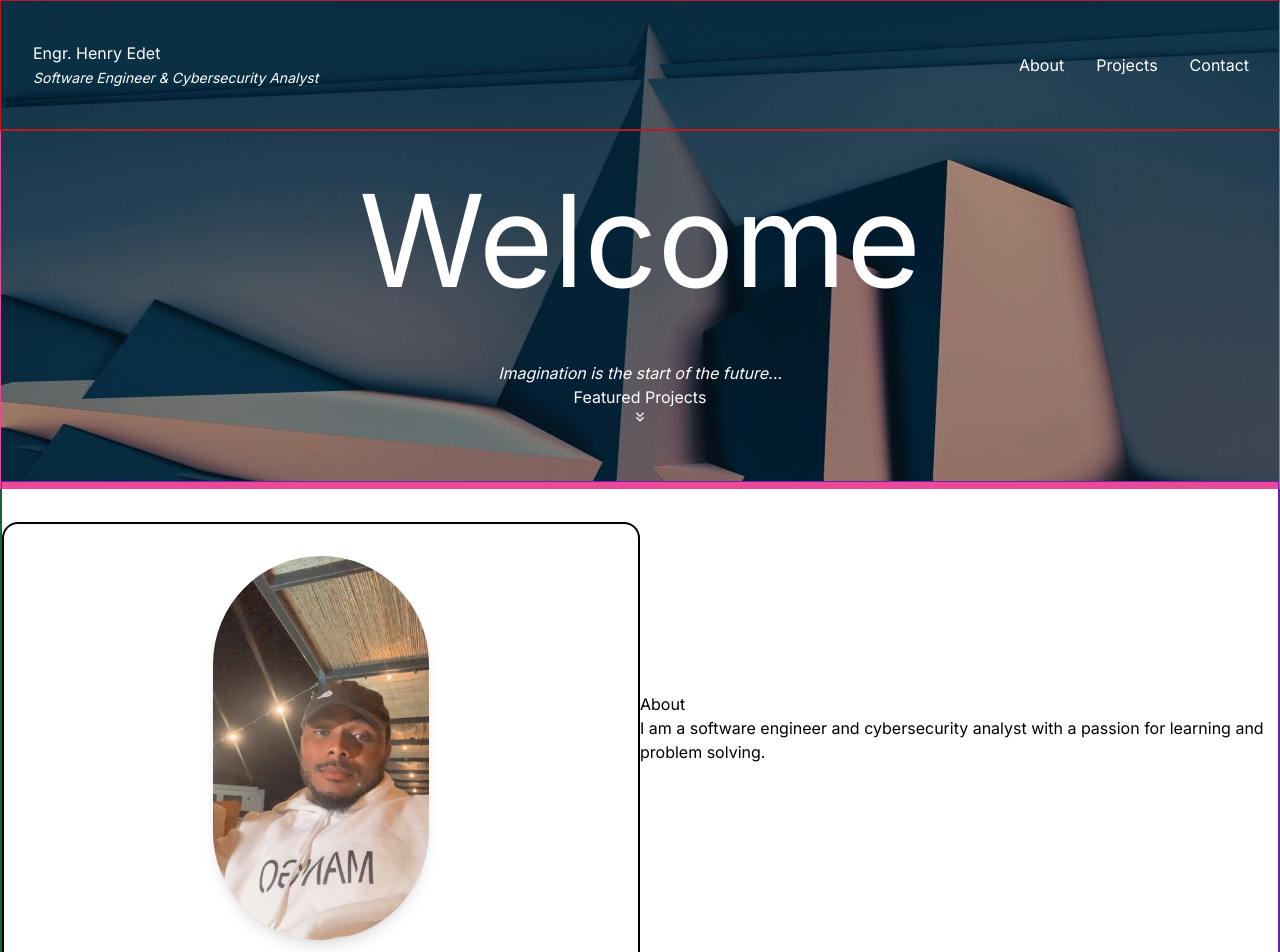
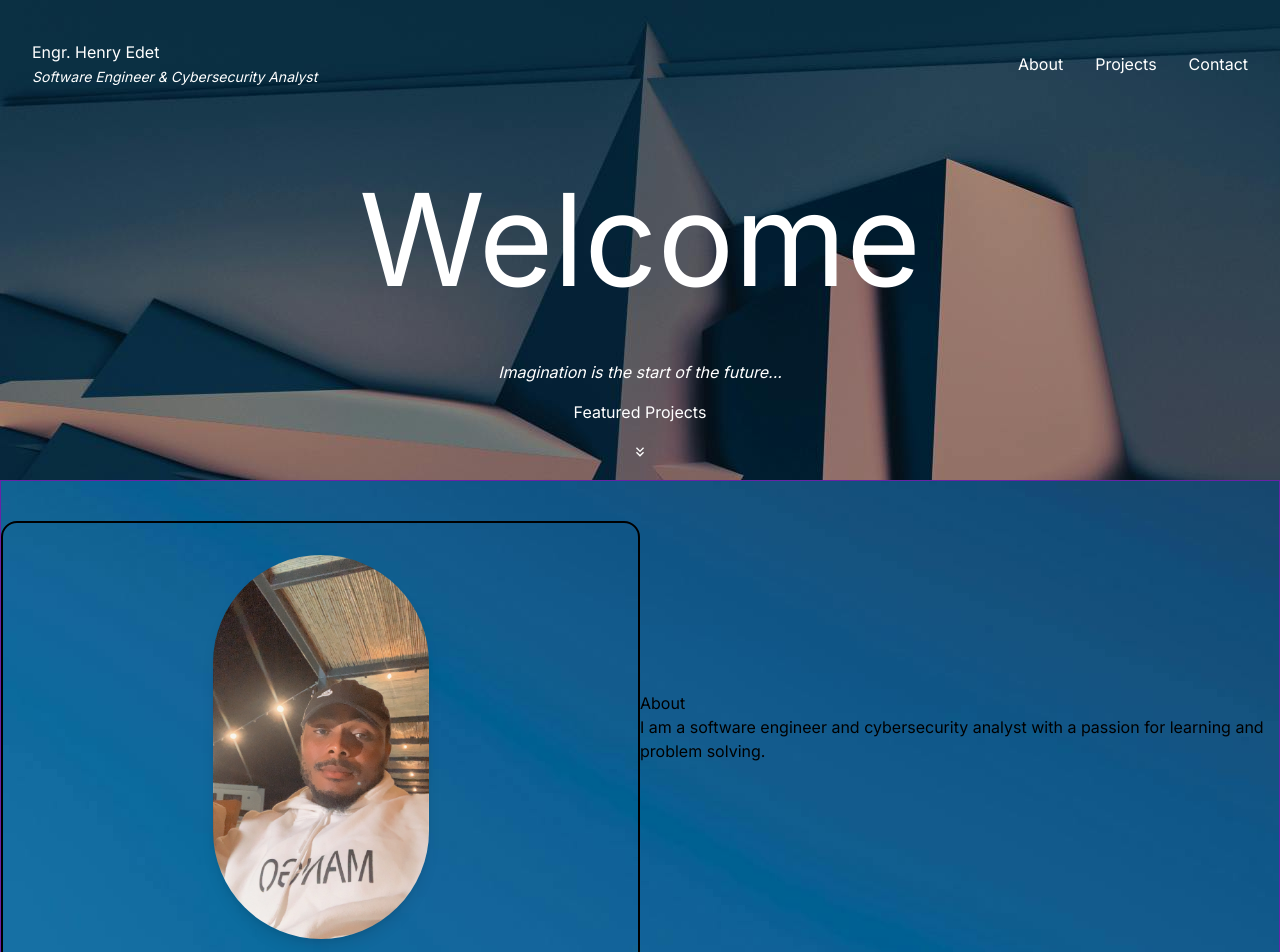
Before and after one commit to Henry-Edet/my-portfolio, a Next.js app: page / in a window 1280 px wide. Shown: the top 952 px of the page. Built offline with nearby package versions, Linux system fonts and the light colour scheme.

Commit message:
header section finished

```diff
--- a/app/page.js
+++ b/app/page.js
@@ -1,15 +1,49 @@
 import Section from "@/components/Section";
 import { MdKeyboardDoubleArrowDown } from "react-icons/md";
+import Header from "@/components/Header";
 
 export default function Home() {
   return (
-    <main className="border border-green-800">
-      <section
-        className="ring-8 ring-pink-500 h-[30rem] text-white"
+    <div>
+      <div
+        className="flex flex-col h-[30rem] text-white"
         style={{ backgroundImage: `url("profile2.jpg")` }}
       >
-        <header className=" ">
-          <div className="flex flex-row justify-between items-center w-screen h-[8rem] px-8 ring-2 ring-red-700">
+        <Header />
+
+        <div className="flex flex-col justify-around items-center mt-[9rem]">
+          <h1 className="text-[8rem]">Welcome</h1>
+          <br />
+          <p>
+            <em>Imagination is the start of the future...</em>
+          </p>
+
+          <div className="flex flex-col justify-between items-center gap-5 mt-4">
+            <h6>Featured Projects</h6>
+            <MdKeyboardDoubleArrowDown />
+          </div>
+        </div>
+      </div>
+
+      {/*  */}
+      <main className="">
+        <Section />
+        <Section />
+        <Section />
+        <Section />
+      </main>
+    </div>
+  );
+}
+
+{
+  /* <section
+  className="h-[30rem] text-white border-5 border-yellow-200"
+  style={{ backgroundImage: `url("profile2.jpg")` }}
+>
+  <div className="flex flex-col">
+    <header className="fixed top-0 w-full z-50 border-2 border-red-600">
+      <div className="flex flex-row justify-between items-center h-[8rem] px-8">
         <div>
           <h1>Engr. Henry Edet</h1>
           <h6>
@@ -25,22 +59,18 @@ export default function Home() {
         </nav>
       </div>
     </header>
-        <div className="flex flex-col justify-around items-center py-4">
+  </div>
+  <div className="flex flex-col justify-around items-center border-2 border-yellow-600">
     <h1 className="text-[8rem]">Welcome</h1>
     <br />
     <p>
       <em>Imagination is the start of the future...</em>
     </p>
 
+    <div className="flex flex-col justify-between items-center gap-5 mt-4">
       <h6>Featured Projects</h6>
       <MdKeyboardDoubleArrowDown />
     </div>
-      </section>
-
-      <Section />
-      <Section />
-      <Section />
-      <Section />
-    </main>
-  );
+  </div>
+</section>; */
 }
--- /dev/null
+++ b/components/Header.jsx
@@ -0,0 +1,27 @@
+// import React from 'react'
+
+const Header = () => {
+  return (
+    <div>
+      <header className="fixed top-0 w-full z-50 ">
+        <div className="flex flex-row justify-between items-center h-[8rem] px-8">
+          <div>
+            <h1>Engr. Henry Edet</h1>
+            <h6>
+              <em className="text-sm">
+                Software Engineer & Cybersecurity Analyst
+              </em>
+            </h6>
+          </div>
+          <nav className="flex justify-between gap-8">
+            <a href="#about">About</a>
+            <a href="#projects">Projects</a>
+            <a href="#contact">Contact</a>
+          </nav>
+        </div>
+      </header>
+    </div>
+  );
+};
+
+export default Header;
--- a/components/Section.jsx
+++ b/components/Section.jsx
@@ -7,6 +7,9 @@ const Section = () => {
     <section
       id="about"
       className="grid grid-cols-2 justify-center items-center border border-purple-800"
+      style={{
+        backgroundImage: `url("profile3.jpg")`,
+      }}
     >
       <div className="flex flex-col py-8 px-2 border-2 border-black rounded-2xl justify-center items-center mt-10">
         <Image
@@ -29,3 +32,7 @@ const Section = () => {
 };
 
 export default Section;
+
+// width: "300px",
+//         height: "auto",
+//         borderRadius: "50%",
```
Also changed, not shown: public/profile3.jpg (added). Lines whose indentation alone changed are shown as unchanged.
